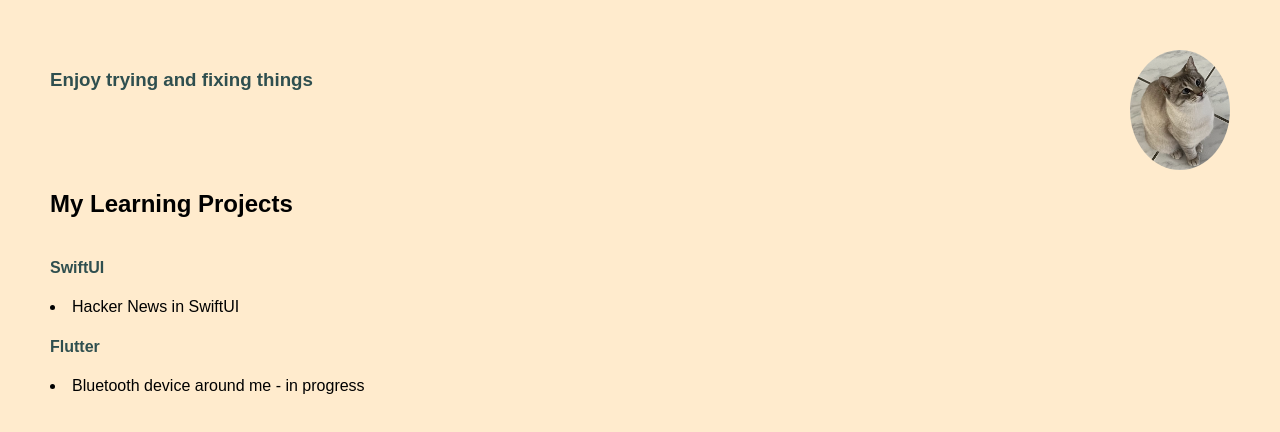
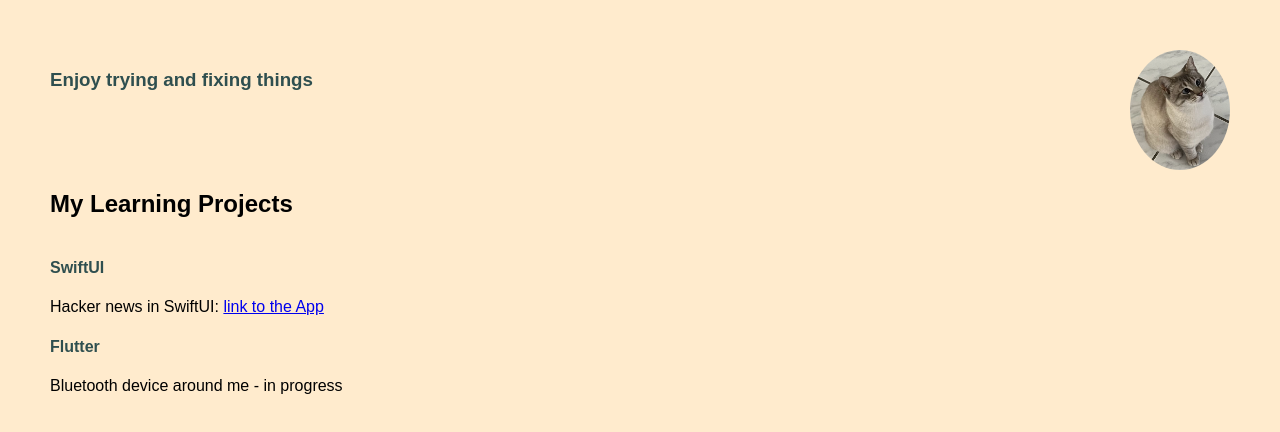
Before and after one commit to sharonsn678/html-portfolio, a plain HTML site: page public/about.html in a window 1280 px wide. Drawn offline with Linux system fonts and the light colour scheme.

Commit message:
added a link to hack news browser app

```diff
--- a/assets/style.css
+++ b/assets/style.css
@@ -21,6 +21,10 @@ p{
     color:darkslategray
 }
 
+li{
+  display: inline;
+}
+
 img{
   float:right;
   vertical-align:text-bottom;
--- a/public/about.html
+++ b/public/about.html
@@ -17,7 +17,8 @@
 
 <h2>My Learning Projects</h2>
 <h4> SwiftUI </h4>
-<li>Hacker News in SwiftUI</li>
+<li>Hacker news in SwiftUI: <a href="https://github.com/sharonsn678/HNBrowserSn">link to the App</a></li>
+
 
 <h4>Flutter</h4>
 <li>Bluetooth device around me - in progress</li>
```
